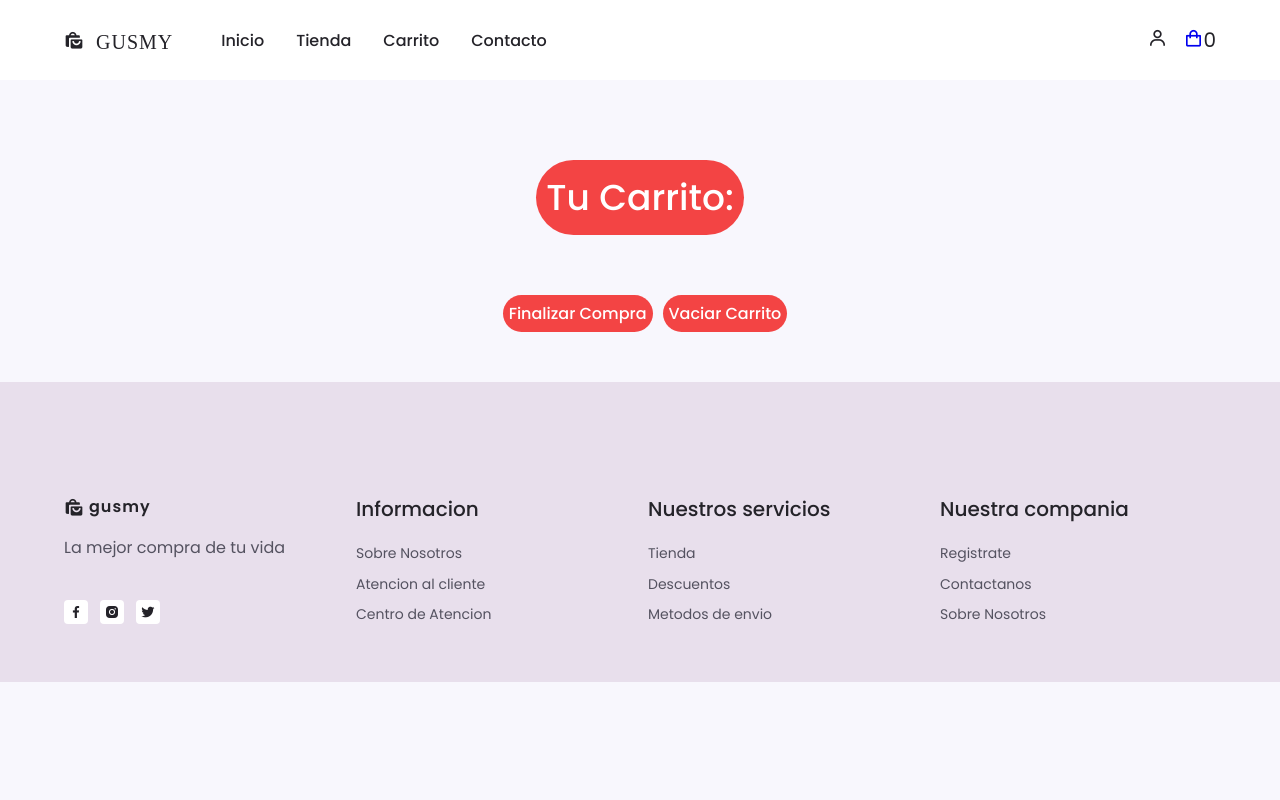
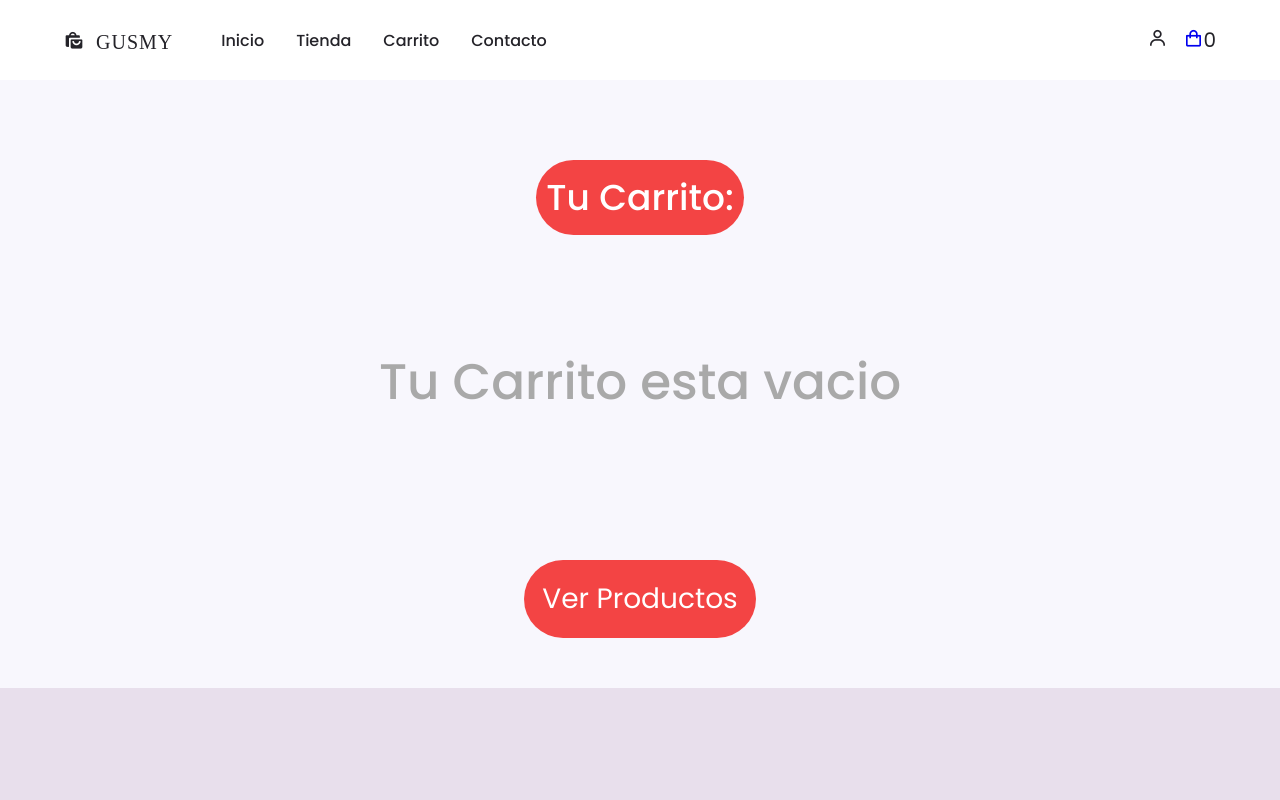
Before and after one commit to BrunoDC-dev/proyecto, a React (Create React App) app: page /cart in a window 1280 px wide. Shown: the top 800 px of the page. Built offline with nearby package versions, Linux system fonts and the light colour scheme.

Commit message:
Desafio cart view

```diff
--- a/src/App.css
+++ b/src/App.css
@@ -628,3 +628,37 @@ span {
     margin-top: 60px;
     align-items: baseline;
 }
+
+.empty_cart {
+    display: flex;
+    flex-direction: column;
+    align-items: center;
+}
+
+.empty_cart h3 {
+    font-size: 50px;
+    margin-top: 50px;
+    color: darkgray;
+    margin-bottom: 100px;
+}
+
+.empty_cart button {
+    font-size: 28px;
+    margin-top: 40px;
+    background-color: var(--first-color);
+    border-radius: 40px;
+    padding: 18px;
+}
+
+.link_empty {
+    color: #fff;
+    text-decoration: none;
+}
+
+.empty_cart button:hover {
+    background-color: #151515;
+}
+
+.link_empty:hover {
+    color: var(--first-color);
+}
--- a/src/components/CartWidget.jsx
+++ b/src/components/CartWidget.jsx
@@ -3,18 +3,14 @@ import { useContext } from "react";
 import { Link } from "react-router-dom";
 import CartContext from "../context/CartContext";
 const Cart = ()=>{
-    const {items} = useContext(CartContext)
-    let itemsInCart = 0;
-    items.map((item)=>{
-        itemsInCart = itemsInCart + item.qty;
-})
+    const {itemsInCart} = useContext(CartContext)
     return(
         <div class="nav_btns">
         <div class="login_toggle" id="login-button">
             <i class="bx bx-user"></i>
         </div>
         <div class="nav_shop" id="cart-shop">
-          <Link to={'/cart'}><i class="bx bx-shopping-bag"></i></Link>
+          <Link to={'/cart/'}><i class="bx bx-shopping-bag"></i></Link>
             <div className="itemsInCart">
                 {itemsInCart}
             </div>
--- a/src/components/cartpage.jsx
+++ b/src/components/cartpage.jsx
@@ -1,9 +1,32 @@
 import React,{useContext} from "react";
+import { Link } from "react-router-dom";
 import CartContext from "../context/CartContext";
 import Footer from "./Footer";
 import Navmain from "./NavMain";
 const CartPage = ()=>{
-    const {items, removeItem, clearItems,purchaseitems}= useContext(CartContext);
+    const {items, removeItem, clearItems,purchaseitems,itemsInCart}= useContext(CartContext);
+
+    if (itemsInCart == 0) {
+        return(
+            <>
+                <Navmain></Navmain>
+                    <div className="cart_title">
+                    <h1 >Tu Carrito:</h1>
+                    </div>
+                    <div className="empty_cart">
+                        <div>
+                            <h3>
+                            Tu Carrito esta vacio
+                            </h3>
+                        </div>
+                        <div>
+                            <button >  <Link to={'/inicio'} className="link_empty">Ver Productos</Link></button>
+                        </div>
+                    </div>
+                    <Footer></Footer>
+            </>
+        );
+    }if (itemsInCart>0) {
         return(
             <>
              <Navmain></Navmain>
@@ -47,5 +70,8 @@ const CartPage = ()=>{
             <Footer></Footer>
             </>
         );
+    }else{
+        alert("error")
+    }
 };
 export default CartPage;
--- a/src/context/CartContext.jsx
+++ b/src/context/CartContext.jsx
@@ -37,8 +37,12 @@ export const  CartProvider =({children}) =>{
             button: "Continuar",
           });
     }
+    let itemsInCart = 0;
+    items.map((item)=>{
+        itemsInCart = itemsInCart + item.qty;
+        })
     return(
-    <CartContext.Provider value={{items, addItem, removeItem,clearItems,purchaseitems}}>
+    <CartContext.Provider value={{items, addItem, removeItem,clearItems,purchaseitems, itemsInCart}}>
         {children}
     </CartContext.Provider>
 )
```
Lines whose indentation alone changed are shown as unchanged.
